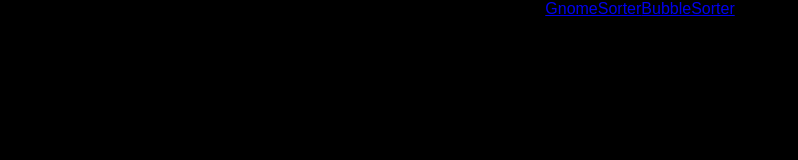
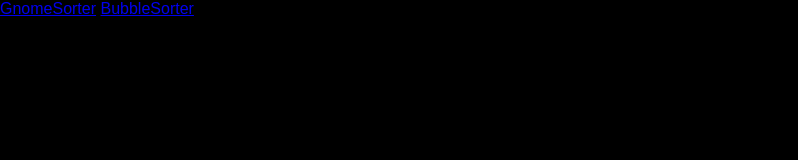
Before and after one commit to magben93/sorters, a plain HTML site: page index.html in a window 1280 px wide. Shown: the whole page, without its empty margins (0-798 px from the left). Drawn offline with Linux system fonts and the light colour scheme.

Commit message:
Update index.html

```diff
--- a/index.html
+++ b/index.html
@@ -7,7 +7,7 @@
     <link rel="stylesheet" href="SA-sorters.css">
 </head>
 <body>
-    <div style="display: flex; justify-content: center;">
+    <div>
     <a href="SA-gnome_sort_algorithm.html">GnomeSorter</a>
     <a href="SA-bubble_sort_algorithm.html">BubbleSorter</a>
     </div>
```
